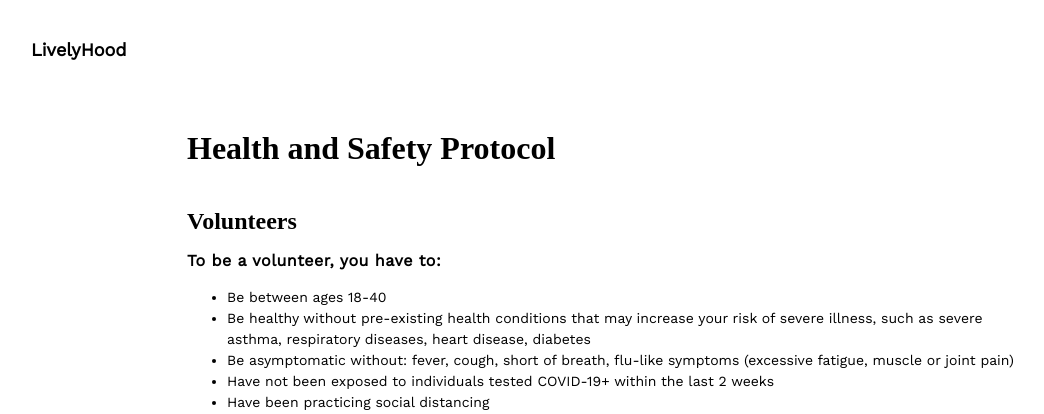
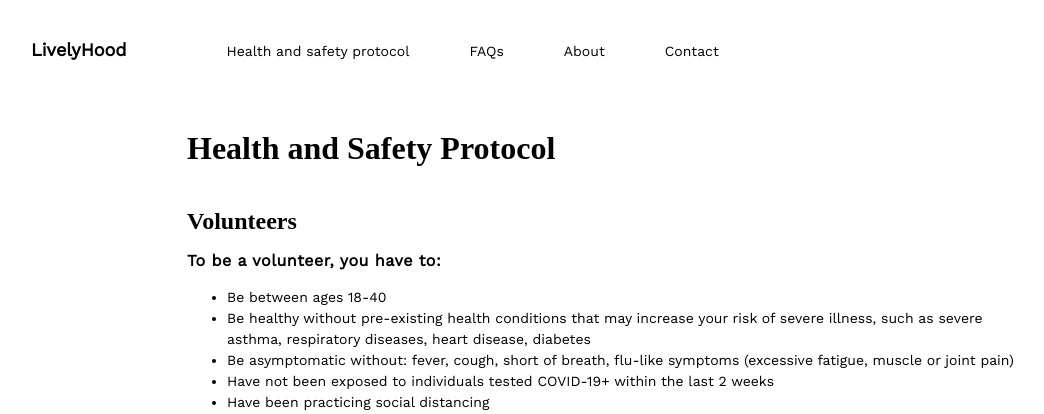
Before and after one commit to amnahhashmi/shield, a Django app: page /health in a window 1280 px wide. Shown: the top 414 px of the page, without its empty margins (33-1077 px from the left). Run offline with Django 3.2, Linux system fonts and the light colour scheme.

Commit message:
Add top nav bar to health and safety page

```diff
--- a/errand_matcher/static/errand_matcher/health-and-safety.js
+++ b/errand_matcher/static/errand_matcher/health-and-safety.js
@@ -6,6 +6,18 @@ $(document).ready(function() {
 		window.location.href = "home";
 	})
 
+	$('.health-and-safety-link').click(function(){
+		window.location.replace("#top");
+	})
+
+	$('.faq-link').click(function(){
+		window.location.href = "home#above-faq";
+	})
+
+	$('.about-link').click(function(){
+		window.location.href = "home#above-about";
+	})
+
 	$('.volunteer-button').click(function(){
 		window.location.href = "volunteer";
 	})
--- a/errand_matcher/templates/errand_matcher/health-and-safety.html
+++ b/errand_matcher/templates/errand_matcher/health-and-safety.html
@@ -22,6 +22,10 @@
 	<div class="top-nav-bar">
 		<ul class="nav-list">
 			<li class="nav-list-item button home-link" id="livelyhood-list-item">LivelyHood</li>
+			<li class="nav-list-item button health-and-safety-link">Health and safety protocol</li>
+			<li class="nav-list-item button faq-link">FAQs</li>
+			<li class="nav-list-item button about-link">About</li>
+			<li class="nav-list-item button about-link">Contact</li>
 		</ul>
 	</div>
 	<div class="contents">
```
